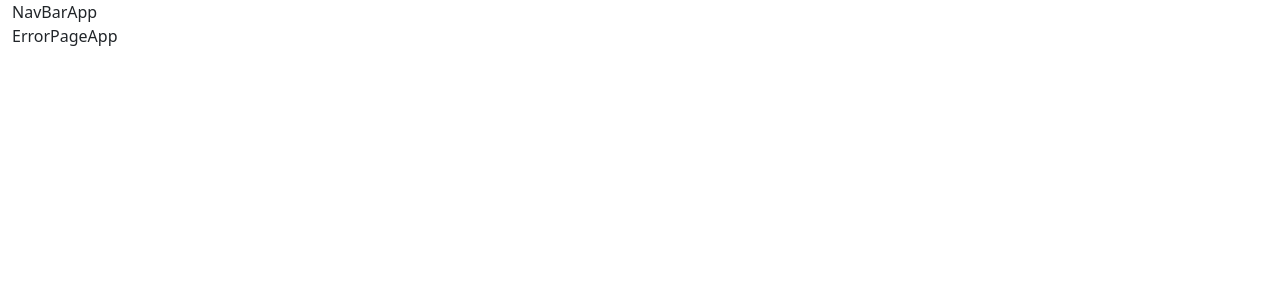
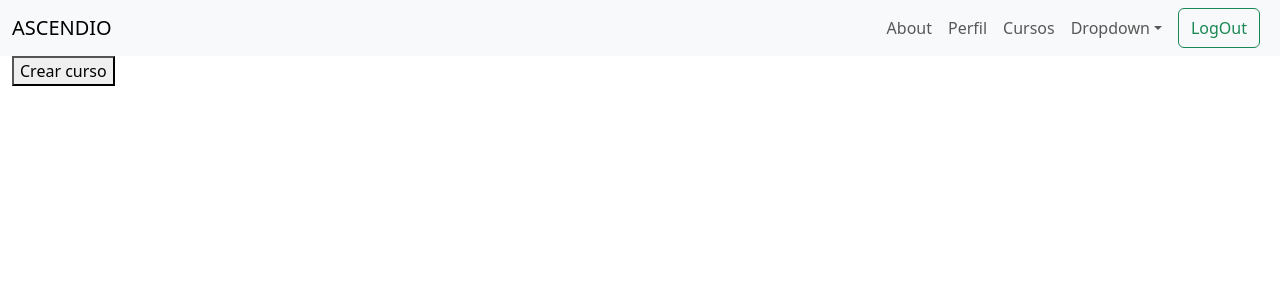
Before and after one commit to Agnielli/Ascendio, a React (Vite) app in the folder client/: page /profile in a window 1280 px wide. Shown: the top 300 px of the page. Built offline with nearby package versions, Linux system fonts and the light colour scheme.

Commit message:
navbar chungo

```diff
--- a/client/src/App.jsx
+++ b/client/src/App.jsx
@@ -2,16 +2,16 @@ import './App.css'
 import 'bootstrap/dist/css/bootstrap.min.css'
 import { Container } from 'react-bootstrap';
 import { RoutesApp } from './Routes/RoutesApp'
-import { AscendioContext } from './context/AscendioContext';
+import { AscendioProvider } from './context/AscendioContext';
 
 function App() {
 
   return (
     <>
       <Container fluid>
-        {/* <AscendioContext> */}
+        <AscendioProvider>
           <RoutesApp /> {/* children */}
-        {/* </AscendioContext> */}
+        </AscendioProvider>
       </Container>
     </>
   )
--- a/client/src/Routes/RoutesApp.jsx
+++ b/client/src/Routes/RoutesApp.jsx
@@ -1,12 +1,16 @@
 import React from 'react';
 import {BrowserRouter, Route, Routes} from 'react-router-dom';
 import {Row} from 'react-bootstrap';
-import { NavBarApp } from '../components/NavBarApp/NavBarApp';
+import NavBarApp from '../components/NavBarApp/NavBarApp';
 import { Home } from '../pages/dashboard/Home/Home';
 import { Register } from '../pages/auth/Register/Register';
 import { Login } from '../pages/auth/Login/Login';
 import { AdminHome } from '../pages/admin/AdminHome/AdminHome';
 import { ErrorPageApp } from '../pages/dashboard/ErrorPage/ErrorPageApp';
+import { AboutApp } from '../pages/dashboard/About/AboutApp';
+import { Users } from '../pages/users/Users';
+import { AllCourses } from '../pages/courses/AllCourses';
+import { CreateCourse } from '../pages/courses/CreateCourse/CreateCourse';
 
 export const RoutesApp = () => {
   return (
@@ -15,6 +19,10 @@ export const RoutesApp = () => {
           <NavBarApp />
           <Routes>
             <Route path='/' element={<Home />} />
+            <Route path='/about' element={<AboutApp />} />
+            <Route path='/profile' element={<Users />} />
+            <Route path='/allcourses' element={<AllCourses />} />
+            <Route path='/createcourse' element={<CreateCourse />} />
             <Route path='/register' element={<Register />} />
             <Route path='/login' element={<Login />} />
             <Route path='/admin' element={<AdminHome />} />
--- a/client/src/components/NavBarApp/NavBarApp.jsx
+++ b/client/src/components/NavBarApp/NavBarApp.jsx
@@ -1,7 +1,90 @@
-import React from 'react'
+import { useContext } from 'react';
+import { Button } from 'react-bootstrap';
+import Container from 'react-bootstrap/Container';
+import Nav from 'react-bootstrap/Nav';
+import Navbar from 'react-bootstrap/Navbar';
+import NavDropdown from 'react-bootstrap/NavDropdown';
+import {Link, useNavigate} from 'react-router-dom'
+import {AscendioContext} from '../../context/AscendioContext'
+// import { delLocalStorage } from '../../helpers/localStorageUtils';
+import './navbarApp.scss'
 
-export const NavBarApp = () => {
+function NavBarApp() {
+  const { user, token, setUser, setToken, setIsLogged } = useContext(AscendioContext);
+  const navigate = useNavigate();
+
+  const logOut = () => {
+    // delLocalStorage("token");
+    setUser();
+    setToken();
+    setIsLogged(false)
+    navigate("/");
+  }
+
   return (
-    <div>NavBarApp</div>
-  )
+    <Navbar expand="lg" className="bg-body-tertiary">
+      <Container fluid>
+        <Navbar.Brand as={Link} to="/">ASCENDIO</Navbar.Brand>
+        <Navbar.Toggle aria-controls="basic-navbar-nav" />
+        <Navbar.Collapse id="basic-navbar-nav w-100">
+          <Nav className="me-auto d-flex w-100 ">
+            <div className='d-flex justify-content-between w-100'>
+
+            <div className='d-flex'>
+
+            </div>
+
+            <div className='d-flex'>
+              <Nav.Link as={Link} to="/about">About</Nav.Link>
+              <Nav.Link as={Link} to="/profile">Perfil</Nav.Link>
+              <Nav.Link as={Link} to="/allcourses">Cursos</Nav.Link>
+
+            {user?.type === 2 &&  <>
+              <Nav.Link as={Link} to="/admin">Admin General</Nav.Link>
+              <Nav.Link as={Link} to="/adminUsers">Admin User</Nav.Link>
+              <Nav.Link as={Link} to="/adminPictures">Admin Fotos</Nav.Link>
+            </>
+            }
+
+            <NavDropdown title="Dropdown" id="basic-nav-dropdown">
+              <NavDropdown.Item as={Link} to="/trades">Trades</NavDropdown.Item>
+              <NavDropdown.Item as={Link} to="/post">
+                Post
+              </NavDropdown.Item>
+              <NavDropdown.Item as={Link} to="/traders">Traders</NavDropdown.Item>
+              <NavDropdown.Divider />
+              <NavDropdown.Item href="#action/3.4">
+                Separated link
+              </NavDropdown.Item>
+              </NavDropdown>
+
+
+              <>
+              {/* <div className='d-flex user' onClick={()=>navigate('/user')}>
+                <p className='mt-3 me-3'>{user.name} {user.lastname}</p>
+                <div className='avatar'>
+                  {user?.user_img?
+                    <img src={`http://localhost:3000/images/users/${user.user_img}`}/>
+                    :
+                    <p>{user?.name.charAt(0).toUpperCase()}</p>
+                  }
+                </div>
+              </div> */}
+              <Button
+                variant='outline-success me-2 ms-2'
+                onClick={logOut}
+                >LogOut</Button>
+              </>
+
+              </div>
+              </div>
+          </Nav>
+        </Navbar.Collapse>
+      </Container>
+    </Navbar>
+  );
+
+
 }
+
+export default NavBarApp;
--- /dev/null
+++ b/client/src/components/NavBarApp/navbarApp.scss
@@ -0,0 +1,20 @@
+.avatar{
+    width: 50px;
+    height: 50px;
+    border-radius: 50%;
+    background-color: rgb(238, 165, 165);
+    color: white;
+    text-align: center;
+
+    p{
+        font-size: 30px;
+    }
+    img{
+        width: 50px;
+        height: 50px;
+        border-radius: 50%;
+    }
+}
+.user{
+    cursor: pointer;
+}
--- a/client/src/context/AscendioContext.jsx
+++ b/client/src/context/AscendioContext.jsx
@@ -3,10 +3,13 @@ import React, { createContext, useEffect, useState } from 'react'
 // import { jwtDecode } from "jwt-decode";
 // import axios from 'axios';
 
-export const AscendioContext = () => {
-  const [user, setUser] = useState();
+export const AscendioContext = createContext()
+
+export const AscendioProvider= ({children}) => {
+  const [user, setUser] = useState("");
   const [token, setToken] = useState();
   const [isLogged, setIsLogged] = useState(false);
+
 
   useEffect(() => {
 
--- a/client/src/pages/courses/Courses.jsx
+++ b/client/src/pages/courses/AllCourses.jsx
@@ -1,8 +1,8 @@
 import React from 'react';
 import './courses.scss';
 
-export const Courses = () => {
+export const AllCourses = () => {
   return (
-    <div>Courses</div>
+    <div>All Courses</div>
   )
 }
--- /dev/null
+++ b/client/src/pages/courses/CreateCourse/CreateCourse.jsx
@@ -0,0 +1,8 @@
+import React from 'react'
+import './createCourse.scss'
+
+export const CreateCourse = () => {
+  return (
+    <div>Aquí estará el formulario de creación de cursos</div>
+  )
+}
--- /dev/null
+++ b/client/src/pages/dashboard/About/AboutApp.jsx
@@ -0,0 +1,7 @@
+import React from 'react'
+
+export const AboutApp = () => {
+  return (
+    <div>AboutApp</div>
+  )
+}
--- a/client/src/pages/users/Users.jsx
+++ b/client/src/pages/users/Users.jsx
@@ -1,8 +1,15 @@
 import React from 'react';
 import './users.scss';
+import { useNavigate } from 'react-router-dom';
 
 export const Users = () => {
+
+  const navigate = useNavigate()
+
   return (
-    <div>Users</div>
+    <div>
+      <button onClick={()=>navigate('/createcourse')}>Crear curso</button>
+
+    </div>
   )
 }
```
Also changed, not shown: client/src/pages/courses/CreateCourse/createCourse.scss (added).
